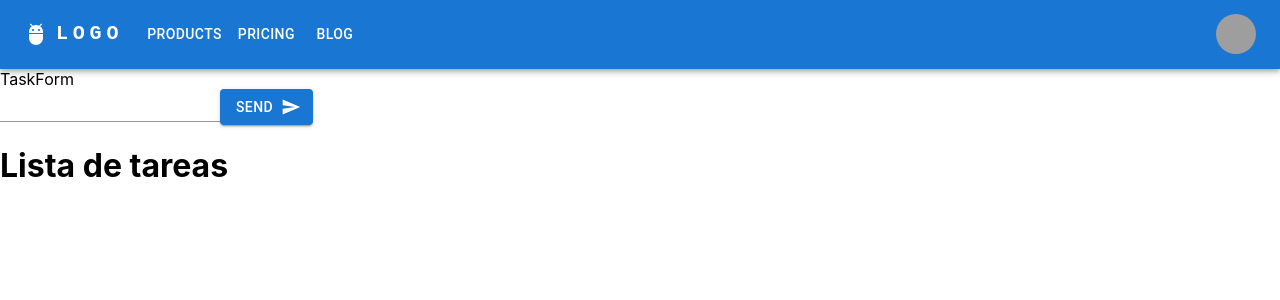
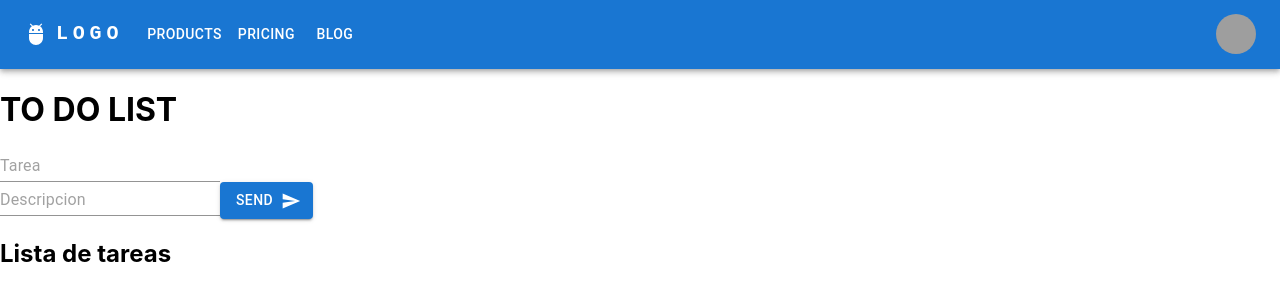
Before and after one commit to jm-silvani-marchegiani/AP-UTN, a React (Create React App) app: page / in a window 1280 px wide. Shown: the top 300 px of the page. Built offline with nearby package versions, Linux system fonts and the light colour scheme; grey boxes are pictures that could not be loaded.

Commit message:
Cambios menores en estructura de app.

```diff
--- a/src/components/TaskForm.jsx
+++ b/src/components/TaskForm.jsx
@@ -1,32 +1,48 @@
-import { Button, Input} from "@mui/material";
+import { Button, Input } from "@mui/material";
 import React, { useState } from "react";
 import SendIcon from "@mui/icons-material/Send";
 import TaskList from "./TaskList";
 
-const TaskForm = () => {
-  const [tasks, setTasks] = useState([]);
+const TaskForm = ({ setTasks, tasks }) => {
   const [task, setTask] = useState({});
+
   const handleSubmit = (e) => {
-    e.preventDefault()
+    e.preventDefault();
     //Sintaxis de desestructuración, arreglo compuesto por estado inicial de tasks + la tarea que le agregamos con task.
-    setTasks([...tasks, task])
-  }
+    setTasks([...tasks, task]);
+    setTask({});
+  };
+
   const handleTask = (e) => {
-    setTask(e.target.value)
-  }
-  console.log(tasks)
-  console.log(task)
+    setTask({ ...task, [e.target.name]: e.target.value });
+  };
+
   return (
     <>
       <form onSubmit={handleSubmit}>
-        <div>TaskForm</div>
-        <Input label="Tarea" variant="outlined" onChange={handleTask}/>
+        <h1>TO DO LIST</h1>
+        <Input
+          placeholder="Tarea"
+          name="tarea"
+          variant="outlined"
+          value={task.tarea || ""}
+          onChange={handleTask}
+        />
+        <br />
+        <Input
+          placeholder="Descripcion"
+          name="descripcion"
+          variant="outlined"
+          value={task.descripcion || ""}
+          onChange={handleTask}
+        />
+
         <Button type="submit" variant="contained" endIcon={<SendIcon />}>
           Send
         </Button>
       </form>
 
-      <TaskList tasks={tasks}/>
+      <TaskList tasks={tasks} />
     </>
   );
 };
--- a/src/components/TaskItem.jsx
+++ b/src/components/TaskItem.jsx
@@ -1,13 +1,13 @@
-import React from 'react'
+import React from "react";
 
-const TaskItem = ({task}) => {
+const TaskItem = ({ task }) => {
   return (
     <div>
-      <h4>
-        {task}
-      </h4>
+      <h4>{task.tarea}</h4>
+      <p>{task.descripcion}</p>
+      <hr />
     </div>
-  )
-}
+  );
+};
 
-export default TaskItem
+export default TaskItem;
--- a/src/components/TaskList.jsx
+++ b/src/components/TaskList.jsx
@@ -4,7 +4,7 @@ import TaskItem from "./TaskItem";
 const TaskList = ({ tasks }) => {
   return (
     <>
-      <h1>Lista de tareas</h1>
+      <h2>Lista de tareas</h2>
       {tasks.map((task, index) => {
         return <TaskItem key={index} task={task} />;
       })}
--- a/src/pages/Home.jsx
+++ b/src/pages/Home.jsx
@@ -1,14 +1,13 @@
-import React from "react";
+import React, { useState } from "react";
 import NavBar from "../components/NavBar";
 import TaskForm from "../components/TaskForm";
 
 const Home = () => {
-
-
+  const [tasks, setTasks] = useState([]);
   return (
     <>
       <NavBar />
-      <TaskForm />
+      <TaskForm setTasks={setTasks} tasks={tasks} />
     </>
   );
 };
```
